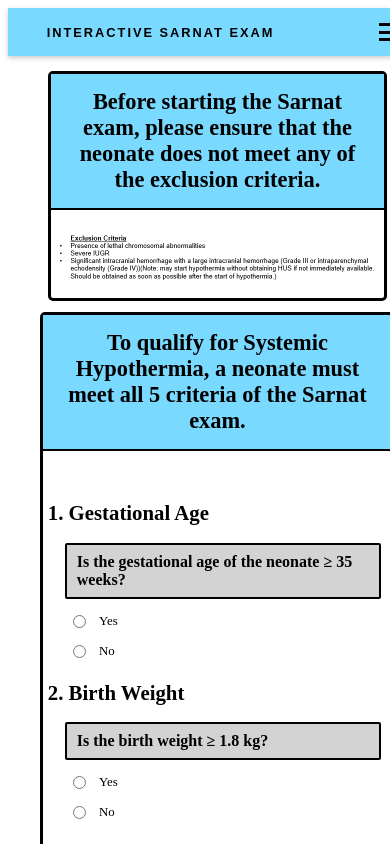
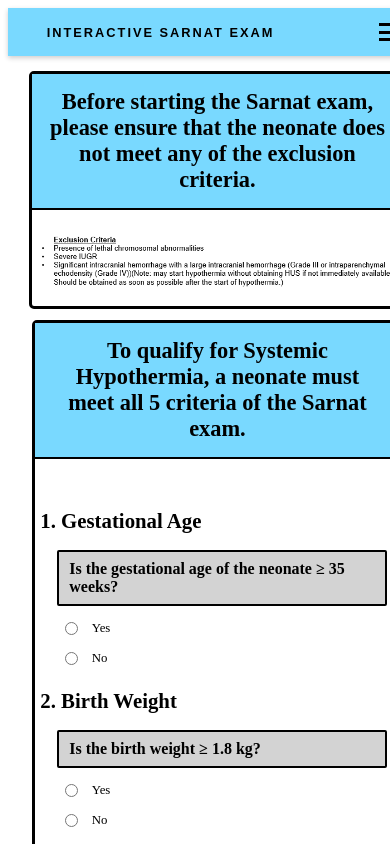
Before and after one commit to alexmerlo23/NeoCare, a React (Vite) app in the folder frontend/: page / in a window 390 px wide. Shown: the top 844 px of the page. Built offline with nearby package versions, Linux system fonts and the light colour scheme; a web font is replaced by a local one.

Commit message:
CSS changes

```diff
--- a/frontend/src/pages/RightBranch/RightBranch.css
+++ b/frontend/src/pages/RightBranch/RightBranch.css
@@ -372,9 +372,12 @@
         margin-left: 6%;
     }
 
+    .right-branch-images{
+        width: 99%;
+    }
 
     .right-branch-sarnat-exam {
-        width: 95%;
+        width: 99%;
     }
 
 
```
